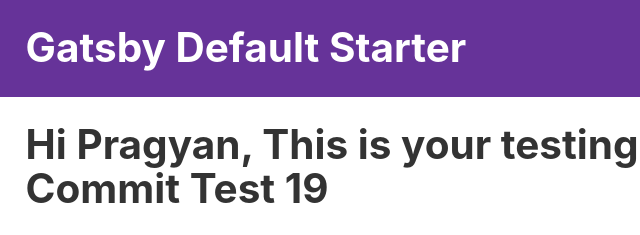
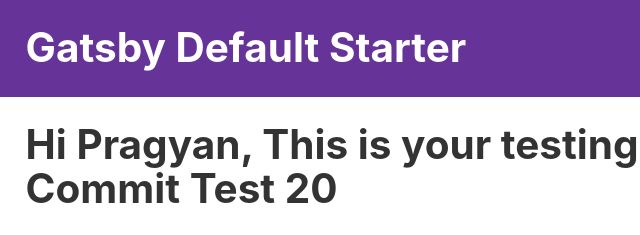
Before and after one commit to pragyanatvade/test-gatsby-site, a Gatsby site: page / in a window 1280 px wide. Shown: the top 235 px of the page, 154-794 px from the left. Built offline with nearby package versions, Linux system fonts and the light colour scheme; Gatsby itself is replaced by a stand-in of ours.

Commit message:
Update index.js

```diff
--- a/src/pages/index.js
+++ b/src/pages/index.js
@@ -8,7 +8,7 @@ import SEO from "../components/seo"
 const IndexPage = () => (
   <Layout>
     <SEO title="Home" />
-    <h1>Hi Pragyan, This is your testing website. Commit Test 19</h1>
+    <h1>Hi Pragyan, This is your testing website. Commit Test 20</h1>
     <p>Welcome to your new Gatsby site.</p>
     <p>Now go build something great.</p>
     <div style={{ maxWidth: `300px`, marginBottom: `1.45rem` }}>
```
